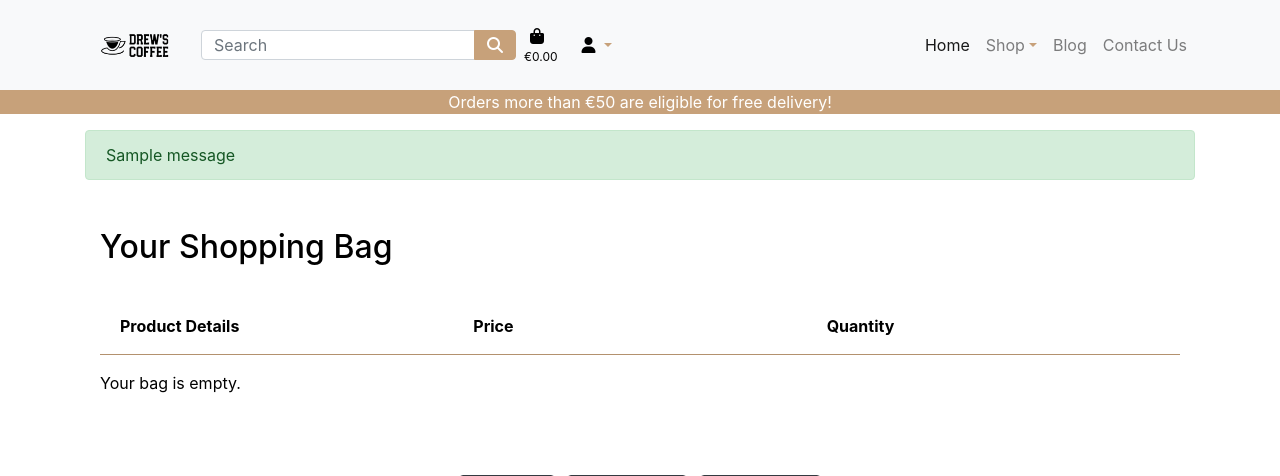
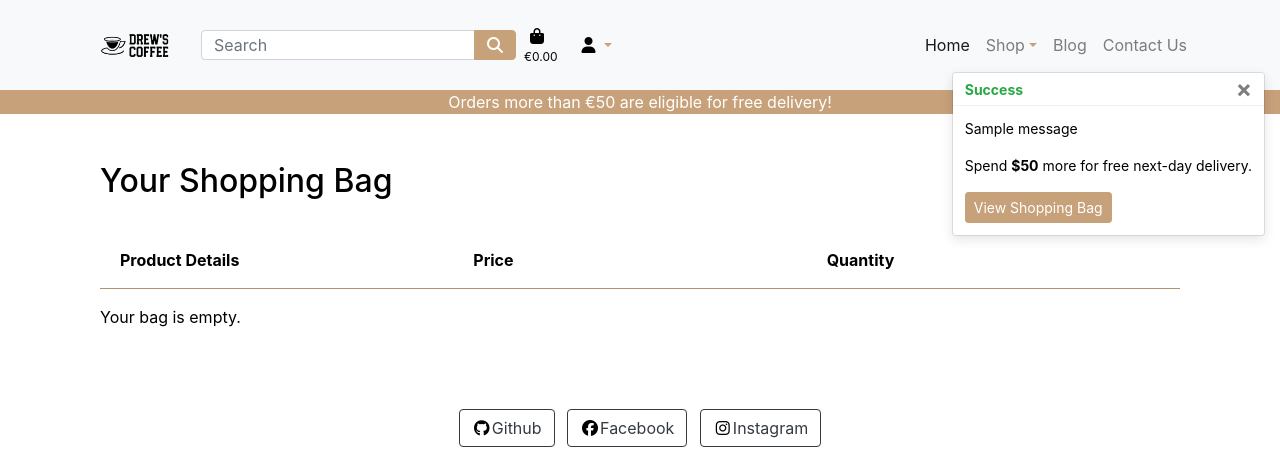
Before and after one commit to anthonyhaj/Drews-coffee-PP5, a Django app: page /bag/ in a window 1280 px wide. Shown: the top 476 px of the page. Run offline with Django 3.2, Linux system fonts and the light colour scheme; tables that the repository leaves empty hold one stand-in row (values such as "Sample post"); one stand-in notice (Sample message) is shown; some libraries are stand-ins or nearby versions.

Commit message:
add toasts and js to show toasts and create toast_success template base structure

```diff
--- a/bag/views.py
+++ b/bag/views.py
@@ -48,7 +48,7 @@ def add_to_bag(request, item_id):
         else:
             bag[item_id] = {'items_by_quantity': quantity}
 
-    messages.success(request, f'Updated {product.name} in your bag.')
+    messages.success(request, f'Added {product.name} in your bag.')
 
     request.session['bag'] = bag
     return redirect(redirect_url)
--- a/drews_coffee/settings.py
+++ b/drews_coffee/settings.py
@@ -83,6 +83,9 @@ TEMPLATES = [
         },
     },
 ]
+
+MESSAGE_STORAGE = 'django.contrib.messages.storage.session.SessionStorage'
+
 
 AUTHENTICATION_BACKENDS = [
     # Needed to login by username in Django admin, regardless of `allauth`
--- a/static/css/base.css
+++ b/static/css/base.css
@@ -154,6 +154,52 @@ a {
     color: #c7a17a;
 }
 
+/* Toasts */
+
+.message-container {
+    position: fixed;
+    top: 72px;
+    right: 15px;
+    z-index: 99999999999;
+}
+
+.my-toast {
+    overflow: visible;
+}
+
+/* Convenience classes - colors copied from Bootstrap */
+.arrow-primary {
+    border-bottom-color: #007bff !important;
+}
+
+.arrow-secondary {
+    border-bottom-color: #6c757d !important;
+}
+
+.arrow-success {
+    border-bottom-color: #28a745 !important;
+}
+
+.arrow-danger {
+    border-bottom-color: #dc3545 !important;
+}
+
+.arrow-warning {
+    border-bottom-color: #ffc107 !important;
+}
+
+.arrow-info {
+    border-bottom-color: #17a2b8 !important;
+}
+
+.arrow-light {
+    border-bottom-color: #f8f9fa !important;
+}
+
+.arrow-dark {
+    border-bottom-color: #343a40 !important;
+}
+
 
 /* Media queries for large devices */
 @media (min-width: 992px) {
--- a/templates/base.html
+++ b/templates/base.html
@@ -169,16 +169,6 @@
         <p class="mb-custom">Orders more than €{{ free_delivery_threshold }} are eligible for free delivery!</p>
     </div>
 
-    <!-- Django messages -->
-    {% if messages %}
-    <div class="container mt-2">
-        {% for message in messages %}
-        <div class="alert alert-{{ message.tags }}">
-            {{ message }}
-        </div>
-        {% endfor %}
-    </div>
-    {% endif %}
     <!-- Page Content -->
     <main class="container mt-4">
         {% block content %}
@@ -204,8 +194,36 @@
     <div class="mt-3 copy-custom">
         &copy; 2023 Copyright | Drew's Coffee
     </div>
+    </footer>
+
+
+    <!-- Django messages -->
+    {% if messages %}
+    <div class="message-container">
+        {% for message in messages %}
+        {% with message.level as level %}
+        {% if level == 40 %}
+        {% include 'includes/toasts/toast_error.html' %}
+        {% elif level == 30 %}
+        {% include 'includes/toasts/toast_warning.html' %}
+        {% elif level == 25 %}
+        {% include 'includes/toasts/toast_success.html' %}
+        {% else %}
+        {% include 'includes/toasts/toast_info.html' %}
+        {% endif %}
+        {% endwith %}
+
+        {% endfor %}
     </div>
-    </footer>
+    {% endif %}
+
+    {% block postloadjs %}
+    <script type="text/javascript">
+        $(document).ready(function () {
+            $('.toast').toast('show');
+        });
+    </script>
+    {% endblock %}
 </body>
 
 </html>
--- /dev/null
+++ b/templates/includes/toasts/toast_success.html
@@ -0,0 +1,41 @@
+<div class="toast bg-white success-toast" role="alert" data-autohide="false" aria-live="assertive" aria-atomic="true">
+  <div class="toast-arrow"></div>
+  <div class="toast-header bg-white">
+    <strong class="mr-auto text-success">Success</strong>
+    <button type="button" class="close" data-dismiss="toast" aria-label="Close">
+      <span aria-hidden="true">&times;</span>
+    </button>
+  </div>
+  <div class="toast-body">
+    <!-- Message Section -->
+    <div class="toast-message">
+      <p>{{ message }}</p>
+    </div>
+
+    <!-- Product Details -->
+    <div class="toast-products">
+      <ul>
+        {% for items in bag_items %}
+        <li>
+          {% if item.product.image %}
+          <img src="{{ item.product_image }}" alt="{{ item.product_name }}" width="30" height="30">
+          {% else %}
+          <img class="w-100" src="{{ STATIC_URL }}logo.png" alt="{{ item.product.name }}" width="30" height="30">
+          {% endif %}
+        </li>
+
+
+        {% endfor %}
+
+      </ul>
+    </div>
+
+    <!-- Additional Information and Actions -->
+    <div class="toast-actions">
+      {% if free_delivery_delta > 0 %}
+      <p>Spend <strong>${{ free_delivery_delta }}</strong> more for free next-day delivery.</p>
+      {% endif %}
+      <a href="{% url 'view_bag' %}" class="btn btn-primary btn-sm">View Shopping Bag</a>
+    </div>
+  </div>
+</div>
```
Also changed, not shown: templates/includes/toasts/error_toast.html (added), templates/includes/toasts/info_toast.html (added), templates/includes/toasts/warning_toast.html (added).
